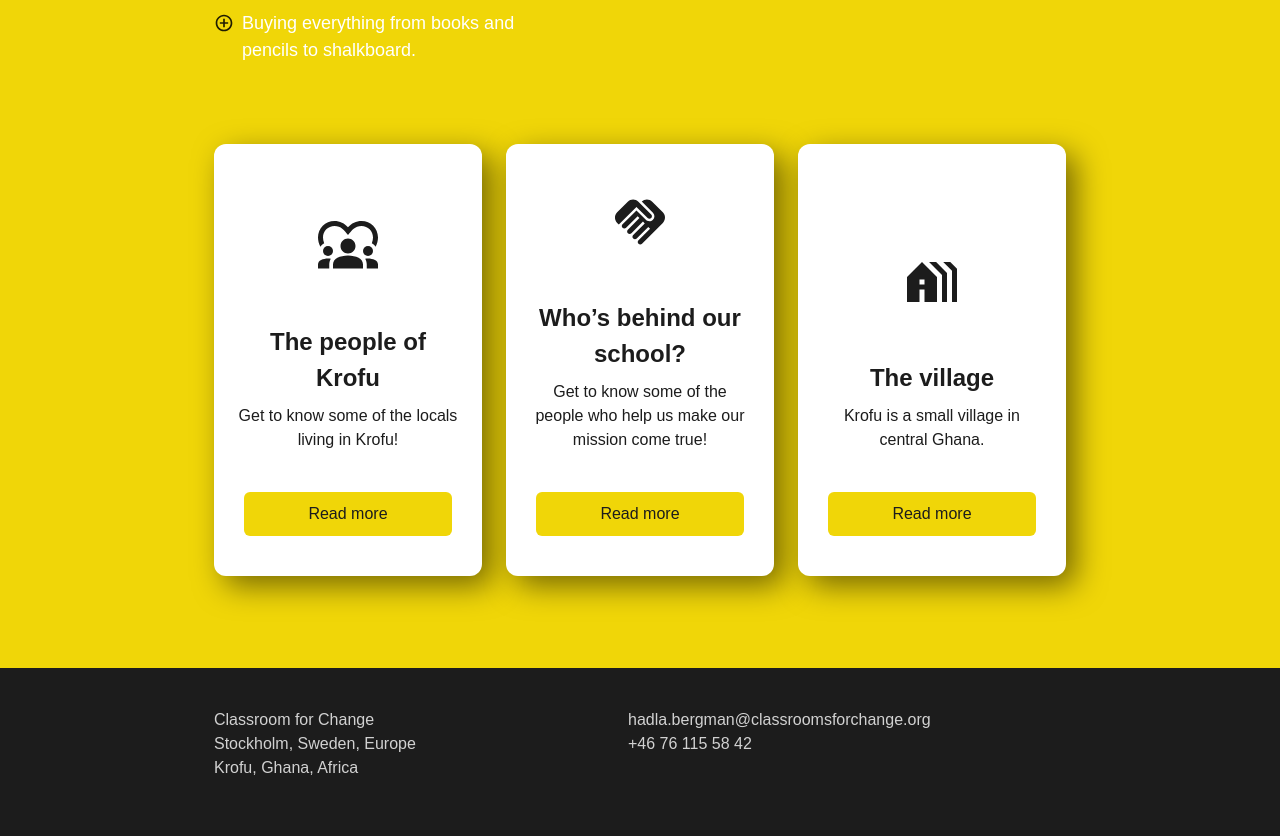
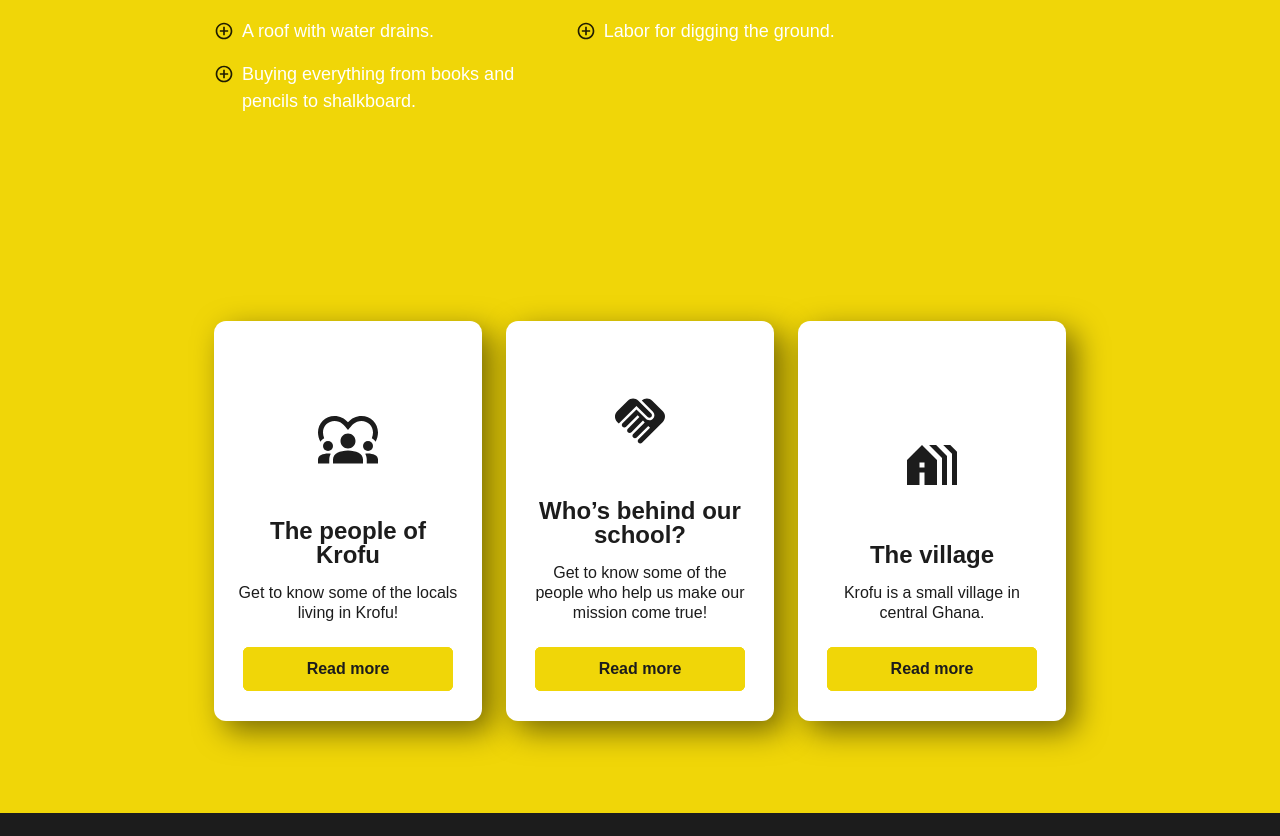
Before and after one commit to hadlabf/classrooms-for-change, a React (Create React App) app in the folder frontend/: page / in a window 1280 px wide. Shown: the part 1961-2797 px from the top of the page. Built offline with nearby package versions, Linux system fonts and the light colour scheme; a web font is replaced by a local one.

Commit message:
feat: new button, animations added.

```diff
--- a/frontend/package.json
+++ b/frontend/package.json
@@ -24,6 +24,7 @@
     "react-material-ui-carousel": "^3.4.2",
     "react-router-dom": "^6.4.3",
     "react-scripts": "5.0.1",
+    "sass": "^1.56.1",
     "styled-components": "^5.3.6",
     "typescript": "^4.8.4",
     "web-vitals": "^2.1.4"
--- a/frontend/src/App.css
+++ b/frontend/src/App.css
@@ -1,5 +1,9 @@
 .App {
   text-align: center;
+}
+a {
+  text-decoration: none;
+
 }
 span.bold {
   font-weight: 500;
--- /dev/null
+++ b/frontend/src/App.scss
@@ -0,0 +1,89 @@
+
+$borderW: 2px;
+
+.blob-btn {
+  $numOfBlobs: 4;
+  z-index: 1;
+  position: relative;
+  outline: none;
+  border: none;
+  transition: color 0.5s;
+  cursor: pointer;
+  &:before {
+    content: "";
+    z-index: 1;
+    position: absolute;
+    left: 0;
+    top: 0;
+    width: 100%;
+    height: 100%;
+    transition: all 0.2s 0.2s;
+  }
+
+  &:after {
+    content: "";
+    z-index: -2;
+    position: absolute;
+    left: $borderW*1.5;
+    top: $borderW*1.5;
+    width: 100%;
+    height: 100%;
+
+    transition: all 0.3s 0.2s;
+  }
+
+  &:hover {
+    &:after {
+      transition: all 0.3s;
+      left: 0;
+      top: 0;
+    }
+  }
+
+  &__inner {
+    z-index: -1;
+    overflow: hidden;
+    position: absolute;
+    left: 0;
+    top: 0;
+    width: 100%;
+    height: 100%;
+  }
+
+  &__blobs {
+    position: relative;
+    display: block;
+    height: 120%;
+    filter: url('#goo');
+  }
+
+  &__blob {
+    position: absolute;
+    top: -12%;
+    width: 100% / $numOfBlobs;
+    height: 115%;
+    border-radius: 100px;
+    transform: translate3d(0,150%,0) scale(1.7);
+    transition: transform 0.6s;
+
+    @supports(filter: url('#goo')) {
+      transform: translate3d(0,150%,0) scale(1.4);
+    }
+
+    @for $i from 1 through $numOfBlobs {
+      &:nth-child(#{$i}) {
+        left: ($i - 1) * (120% / $numOfBlobs);
+        transition-delay: ($i - 1) * 0.08s;
+      }
+    }
+
+    .blob-btn:hover & {
+      transform: translateZ(0) scale(1.7);
+
+      @supports(filter: url('#goo')) {
+        transform: translateZ(0) scale(1.4);
+      }
+    }
+  }
+
+}
--- /dev/null
+++ b/frontend/src/components/UI/BlobButton.tsx
@@ -0,0 +1,91 @@
+import { Link } from "react-router-dom";
+import styled from "styled-components";
+import { Button as ButtonUI } from "./Common";
+
+type BlobButtonProps = {
+  text: string;
+  navigateTo: string;
+  fontSize?: number;
+  secondary?: boolean;
+  py?: number;
+  px?: number;
+};
+export const BlobButton = ({
+  text,
+  navigateTo,
+  fontSize,
+  py,
+  px,
+  secondary,
+}: BlobButtonProps): JSX.Element => {
+  return (
+    <Link to={navigateTo}>
+      <ButtonWrapper>
+        <Button
+          fontSize={fontSize ? fontSize : 2}
+          py={py ? py : 1}
+          px={px ? px : 3}
+          secondary={secondary ? true : false}
+          className="blob-btn"
+        >
+          {text}
+          <span className="blob-btn__inner">
+            <span className="blob-btn__blobs">
+              <span className="blob-btn__blob"></span>
+              <span className="blob-btn__blob"></span>
+              <span className="blob-btn__blob"></span>
+              <span className="blob-btn__blob"></span>
+            </span>
+          </span>
+        </Button>
+        <br />
+
+        <svg xmlns="http://www.w3.org/2000/svg" version="1.1">
+          <defs>
+            <filter id="goo">
+              <feGaussianBlur in="SourceGraphic" result="blur" stdDeviation="10"></feGaussianBlur>
+              <feColorMatrix
+                in="blur"
+                mode="matrix"
+                values="1 0 0 0 0 0 1 0 0 0 0 0 1 0 0 0 0 0 21 -7"
+                result="goo"
+              ></feColorMatrix>
+              <feBlend in2="goo" in="SourceGraphic" result="mix"></feBlend>
+            </filter>
+          </defs>
+        </svg>
+      </ButtonWrapper>
+    </Link>
+  );
+};
+const Button = styled(ButtonUI)<{
+  secondary?: boolean;
+}>`
+  & .blob-btn__blob {
+    background-color: ${(props) =>
+      props.secondary ? props.theme.colors.yellowHover : props.theme.colors.yellow} !important;
+  }
+  & .blob-btn__inner {
+    background: ${(props) =>
+      props.secondary ? props.theme.colors.yellow : props.theme.colors.black} !important;
+    border-radius: ${(props) => props.theme.borderRadius.small};
+  }
+  &:hover {
+    color: ${(props) => props.theme.colors.black} !important;
+    &:before {
+      border: 2px solid ${(props) => props.theme.colors.black};
+    }
+  }
+  &:before {
+    border-radius: ${(props) => props.theme.borderRadius.small} !important;
+    border: 2px solid
+      ${(props) => (props.secondary ? props.theme.colors.yellow : props.theme.colors.black)};
+  }
+`;
+
+const ButtonWrapper = styled.div`
+  max-height: 50px;
+  & svg {
+    max-width: 20px;
+  }
+`;
--- a/frontend/src/components/UI/Common.tsx
+++ b/frontend/src/components/UI/Common.tsx
@@ -38,8 +38,8 @@ export const Button = styled(ButtonUI)<{
   px?: number;
   fontSize?: number;
 }>`
+  font-weight: ${(props) => props.theme.font.weight.bold} !important;
   border-radius: ${(props) => props.theme.borderRadius.small} !important;
-  font-family: ${(props) => props.theme.font.family} !important;
   font-size: ${(props) =>
     props.fontSize ? props.theme.spacer * props.fontSize : props.theme.spacer * 2.25}px !important;
   text-transform: inherit !important;
--- a/frontend/src/locales/en-US/translations.json
+++ b/frontend/src/locales/en-US/translations.json
@@ -74,6 +74,7 @@
     },
     "navbar": {
         "home": "Home",
+        "donate": "Donate",
         "latestUpdates": "Latest updates",
         "contact": "Contact"
     },
--- a/frontend/src/locales/sv-SE/translations.json
+++ b/frontend/src/locales/sv-SE/translations.json
@@ -40,6 +40,7 @@
     },
     "navbar": {
         "home": "Hem",
+        "donate": "Donera",
         "latestUpdates": "Senaste uppdateringar",
         "contact": "Kontakt"
     },
--- /dev/null
+++ b/frontend/src/pages/donate/Donate.tsx
@@ -0,0 +1,7 @@
+import { useTranslation } from "react-i18next";
+
+export const Donate = (): JSX.Element => {
+  const { t } = useTranslation();
+
+  return <div>DONATE</div>;
+};
--- a/frontend/src/pages/home/GetToKnow.tsx
+++ b/frontend/src/pages/home/GetToKnow.tsx
@@ -2,38 +2,43 @@ import { Box } from "@mui/material";
 import { useTranslation } from "react-i18next";
 import Grid from "@mui/material/Unstable_Grid2";
 import { Button, Card as CardUI } from "../../components/UI/Common";
-import { Text1, Text2, Title4 } from "../../components/UI/Text";
+import { Text2, Title4 } from "../../components/UI/Text";
 import IconPeople from "@mui/icons-material/Diversity1";
 import IconVillage from "@mui/icons-material/HolidayVillage";
 import IconBehind from "@mui/icons-material/Handshake";
 import styled from "styled-components";
+import { BlobButton } from "../../components/UI/BlobButton";
 
 export const GetToKnow = (): JSX.Element => {
   const { t } = useTranslation();
   const iconSize = "60px";
   return (
     <Box sx={{ flexGrow: 1 }}>
-      <Grid mb={10} container spacing={{ xs: 2, md: 3 }} columns={{ xs: 12 }}>
+      <Grid
+        mb={10}
+        container
+        spacing={{ xs: 2, md: 3 }}
+        columns={{ xs: 12 }}
+        alignItems="flex-end"
+        sx={{ height: "550px" }}
+      >
         <CardLayout
           icon={<IconPeople sx={{ fontSize: iconSize }} />}
           title={t("pages.home.GTK.card1.title")}
           text={t("pages.home.GTK.card1.text")}
-          hoverText={t("pages.home.GTK.card1.hoverText")}
-          handleClick={() => {}}
+          navigateTo="/get-to-know/the-people"
         />
         <CardLayout
-          icon={<IconBehind sx={{ fontSize: iconSize }} />}
+          icon={<IconBehind sx={{ fontSize: iconSize, marginTop: -2 }} />}
           title={t("pages.home.GTK.card2.title")}
           text={t("pages.home.GTK.card2.text")}
-          hoverText={t("pages.home.GTK.card2.hoverText")}
-          handleClick={() => {}}
+          navigateTo="/get-to-know/us"
         />
         <CardLayout
           icon={<IconVillage sx={{ fontSize: iconSize }} />}
           title={t("pages.home.GTK.card3.title")}
           text={t("pages.home.GTK.card3.text")}
-          hoverText={t("pages.home.GTK.card3.hoverText")}
-          handleClick={() => {}}
+          navigateTo="/get-to-know/krofu"
         />
       </Grid>
     </Box>
@@ -44,42 +49,60 @@ type CardLayoutProps = {
   icon: JSX.Element;
   title: string;
   text: string;
-  hoverText: string;
-  handleClick: () => void;
+  navigateTo: string;
 };
-export const CardLayout = ({
-  icon,
-  title,
-  text,
-  hoverText,
-  handleClick,
-}: CardLayoutProps): JSX.Element => {
+export const CardLayout = ({ icon, title, text, navigateTo }: CardLayoutProps): JSX.Element => {
   const { t } = useTranslation();
 
   return (
     <Grid xs={12} md={4} display="flex">
       <Card>
         <Box display="flex" flexDirection="column" justifyContent="center" textAlign="center">
-          <Box display="flex" justifyContent="center" mt={3} mb={6}>
+          <IconBox display="flex" justifyContent="center" mt={3} mb={6}>
             {icon}
-          </Box>
-          <Title4 mb={1} weight="bold">
+          </IconBox>
+          <Title4 sx={{ lineHeight: 1 }} mb={1} weight="bold">
             {title}
           </Title4>
-          {/* <Text2 mb={1}>{hoverText}</Text2> */}
-          <Text2 mb={3}>{text}</Text2>
-          <Box display="flex" justifyContent="center" my={2}>
-            <Button fontSize={2} px={8} onClick={handleClick} secondary>
-              {t("common.readMore")}
-            </Button>
+          <Text2 sx={{ lineHeight: 1.25, marginTop: 1 }} mb={3}>
+            {text}
+          </Text2>
+          <Box display="flex" justifyContent="center">
+            <BlobButton
+              text={t("common.readMore")}
+              fontSize={2}
+              px={8}
+              navigateTo={navigateTo}
+              secondary
+            ></BlobButton>
           </Box>
         </Box>
       </Card>
     </Grid>
   );
 };
-export const Card = styled(CardUI)`
+const Card = styled(CardUI)`
+  cursor: pointer;
   display: flex;
   align-items: flex-end;
   justify-content: center;
+  position: relative;
+  height: 400px;
+  transform: scale(1);
+  transition: transform 0.6s ease-in-out;
+  &:hover {
+    transform: scale(1.025);
+    }
+  }
 `;
+const IconBox = styled(Box)`
+  width: 100%;
+  text-align: center;
+`;
+const HiddenBox = styled(Box)`
+  overflow: hidden;
+  & > p {
+    transition: margin-bottom 0.6s ease-in;
+    margin-bottom: -100px !important;
+  }
+`;
--- a/frontend/src/routes.tsx
+++ b/frontend/src/routes.tsx
@@ -2,6 +2,7 @@ import { useTranslation } from "react-i18next";
 import { LatestUpdates } from "./pages/latestUpdates/LatestUpdates";
 import { Contact } from "./pages/contact/Contact";
 import { Home } from "./pages/home/Home";
+import { Donate } from "./pages/donate/Donate";
 
 type RouteType = {
   // Path for the route. Should match React Router specification.
@@ -47,6 +48,14 @@ export const useRoutes = (): RouteType[] => {
         to: "/latest-updates",
       },
     },
+    {
+      path: "/donate/*",
+      node: <Donate />,
+      navbar: {
+        text: t("navbar.donate"),
+        to: "/donates",
+      },
+    },
   ];
 };
 
```
Also changed, not shown: frontend/src/App.tsx (+2 -9 lines), frontend/src/pages/home/Home.tsx (+8 -3 lines), 2 other files (tests, documents, lock files or other folders).
